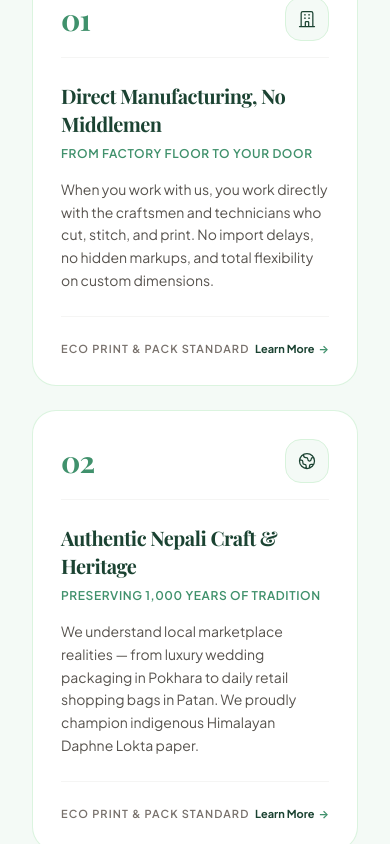
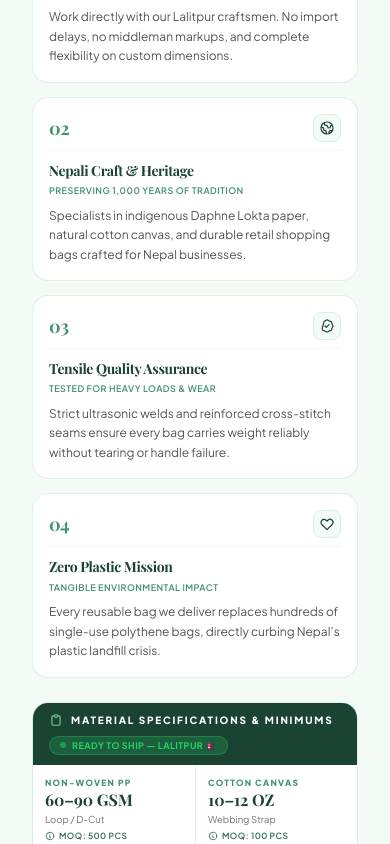
Before and after one commit to kingership321/ecoprintpack, a Next.js app: page / in a window 390 px wide. Shown: the part 5700-6544 px from the top of the page. Built offline with nearby package versions, Linux system fonts and the light colour scheme; a web font is replaced by a local one.

Commit message:
Streamline WhyChooseUs section into a concise, compact single-row responsive layout

```diff
--- a/components/sections/WhyChooseUs.tsx
+++ b/components/sections/WhyChooseUs.tsx
@@ -4,45 +4,45 @@
 const reasons = [
   {
     index: '01',
-    title: 'Direct Manufacturing, No Middlemen',
-    subtitle: 'From Factory Floor to Your Door',
-    description: 'When you work with us, you work directly with the craftsmen and technicians who cut, stitch, and print. No import delays, no hidden markups, and total flexibility on custom dimensions.',
+    title: 'Direct Manufacturing',
+    subtitle: 'From Factory Floor to Door',
+    description: 'Work directly with our Lalitpur craftsmen. No import delays, no middleman markups, and complete flexibility on custom dimensions.',
     icon: (
-      <svg className="w-5 h-5" fill="none" stroke="currentColor" viewBox="0 0 24 24">
-        <path strokeLinecap="round" strokeLinejoin="round" strokeWidth={1.5} d="M19 21V5a2 2 0 00-2-2H7a2 2 0 00-2 2v16m14 0h2m-2 0h-5m-9 0H3m2 0h5M9 7h1m-1 4h1m4-4h1m-1 4h1m-5 10v-5a1 1 0 011-1h2a1 1 0 011 1v5m-4 0h4" />
+      <svg className="w-4 h-4" fill="none" stroke="currentColor" viewBox="0 0 24 24">
+        <path strokeLinecap="round" strokeLinejoin="round" strokeWidth={1.8} d="M19 21V5a2 2 0 00-2-2H7a2 2 0 00-2 2v16m14 0h2m-2 0h-5m-9 0H3m2 0h5M9 7h1m-1 4h1m4-4h1m-1 4h1m-5 10v-5a1 1 0 011-1h2a1 1 0 011 1v5m-4 0h4" />
       </svg>
     ),
   },
   {
     index: '02',
-    title: 'Authentic Nepali Craft & Heritage',
+    title: 'Nepali Craft & Heritage',
     subtitle: 'Preserving 1,000 Years of Tradition',
-    description: 'We understand local marketplace realities — from luxury wedding packaging in Pokhara to daily retail shopping bags in Patan. We proudly champion indigenous Himalayan Daphne Lokta paper.',
+    description: 'Specialists in indigenous Daphne Lokta paper, natural cotton canvas, and durable retail shopping bags crafted for Nepal businesses.',
     icon: (
-      <svg className="w-5 h-5" fill="none" stroke="currentColor" viewBox="0 0 24 24">
-        <path strokeLinecap="round" strokeLinejoin="round" strokeWidth={1.5} d="M3.055 11H5a2 2 0 012 2v1a2 2 0 002 2 2 2 0 012 2v2.945M8 3.935V5.5A2.5 2.5 0 0010.5 8h.5a2 2 0 012 2 2 2 0 104 0 2 2 0 012-2h1.064M15 20.488V18a2 2 0 012-2h3.064M21 12a9 9 0 11-18 0 9 9 0 0118 0z" />
+      <svg className="w-4 h-4" fill="none" stroke="currentColor" viewBox="0 0 24 24">
+        <path strokeLinecap="round" strokeLinejoin="round" strokeWidth={1.8} d="M3.055 11H5a2 2 0 012 2v1a2 2 0 002 2 2 2 0 012 2v2.945M8 3.935V5.5A2.5 2.5 0 0010.5 8h.5a2 2 0 012 2 2 2 0 104 0 2 2 0 012-2h1.064M15 20.488V18a2 2 0 012-2h3.064M21 12a9 9 0 11-18 0 9 9 0 0118 0z" />
       </svg>
     ),
   },
   {
     index: '03',
-    title: 'Uncompromising Tensile Quality',
-    subtitle: 'Tested for Weight, Tear & Wear',
-    description: 'Your brand name travels on that bag. If a handle rips or ink rubs off, your reputation suffers. We enforce strict ultrasonic weld and reinforced cross-stitch quality benchmarks on every run.',
+    title: 'Tensile Quality Assurance',
+    subtitle: 'Tested for Heavy Loads & Wear',
+    description: 'Strict ultrasonic welds and reinforced cross-stitch seams ensure every bag carries weight reliably without tearing or handle failure.',
     icon: (
-      <svg className="w-5 h-5" fill="none" stroke="currentColor" viewBox="0 0 24 24">
-        <path strokeLinecap="round" strokeLinejoin="round" strokeWidth={1.5} d="M9 12l2 2 4-4M7.835 4.697a3.42 3.42 0 001.946-.806 3.42 3.42 0 014.438 0 3.42 3.42 0 001.946.806 3.42 3.42 0 013.138 3.138 3.42 3.42 0 00.806 1.946 3.42 3.42 0 010 4.438 3.42 3.42 0 00-.806 1.946 3.42 3.42 0 01-3.138 3.138 3.42 3.42 0 00-1.946.806 3.42 3.42 0 01-4.438 0 3.42 3.42 0 00-1.946-.806 3.42 3.42 0 01-3.138-3.138 3.42 3.42 0 00-.806-1.946 3.42 3.42 0 010-4.438 3.42 3.42 0 00.806-1.946 3.42 3.42 0 013.138-3.138z" />
+      <svg className="w-4 h-4" fill="none" stroke="currentColor" viewBox="0 0 24 24">
+        <path strokeLinecap="round" strokeLinejoin="round" strokeWidth={1.8} d="M9 12l2 2 4-4M7.835 4.697a3.42 3.42 0 001.946-.806 3.42 3.42 0 014.438 0 3.42 3.42 0 001.946.806 3.42 3.42 0 013.138 3.138 3.42 3.42 0 00.806 1.946 3.42 3.42 0 010 4.438 3.42 3.42 0 00-.806 1.946 3.42 3.42 0 01-3.138 3.138 3.42 3.42 0 00-1.946.806 3.42 3.42 0 01-4.438 0 3.42 3.42 0 00-1.946-.806 3.42 3.42 0 01-3.138-3.138z" />
       </svg>
     ),
   },
   {
     index: '04',
-    title: 'A Tangible Ecological Mission',
-    subtitle: 'Zero Plastic Waste, One Bag at a Time',
-    description: 'Single-use plastic remains Nepal’s most critical visual pollution problem. Every reusable non-woven bag, canvas tote, and biodegradable paper carrier we manufacture eliminates hundreds of plastics from landfills.',
+    title: 'Zero Plastic Mission',
+    subtitle: 'Tangible Environmental Impact',
+    description: 'Every reusable bag we deliver replaces hundreds of single-use polythene bags, directly curbing Nepal’s plastic landfill crisis.',
     icon: (
-      <svg className="w-5 h-5" fill="none" stroke="currentColor" viewBox="0 0 24 24">
-        <path strokeLinecap="round" strokeLinejoin="round" strokeWidth={1.5} d="M4.318 6.318a4.5 4.5 0 000 6.364L12 20.364l7.682-7.682a4.5 4.5 0 00-6.364-6.364L12 7.636l-1.318-1.318a4.5 4.5 0 00-6.364 0z" />
+      <svg className="w-4 h-4" fill="none" stroke="currentColor" viewBox="0 0 24 24">
+        <path strokeLinecap="round" strokeLinejoin="round" strokeWidth={1.8} d="M4.318 6.318a4.5 4.5 0 000 6.364L12 20.364l7.682-7.682a4.5 4.5 0 00-6.364-6.364L12 7.636l-1.318-1.318a4.5 4.5 0 00-6.364 0z" />
       </svg>
     ),
   },
@@ -50,93 +50,85 @@ const reasons = [
 
 export function WhyChooseUs() {
   return (
-    <section className="section-padding bg-brand-linen pt-0 relative">
+    <section className="section-padding bg-brand-linen pt-0 pb-10 sm:pb-12 relative">
       <div className="max-w-7xl mx-auto px-4 sm:px-6 lg:px-8">
 
-        {/* Section Header */}
-        <div className="text-center max-w-3xl mx-auto mb-12 md:mb-16">
-          <div className="editorial-tag mb-3">
+        {/* Section Header - Concise & Elegant */}
+        <div className="text-center max-w-2xl mx-auto mb-6 sm:mb-8">
+          <div className="editorial-tag mb-2">
             <span>Our Distinction</span>
           </div>
-          <h2 className="text-3xl sm:text-4xl md:text-5xl font-serif font-normal text-brand-forest">
+          <h2 className="text-2xl sm:text-3xl md:text-4xl font-serif font-normal text-brand-forest">
             Why Discerning Brands <span className="italic font-serif text-brand-olive">Choose Us</span>
           </h2>
-          <p className="mt-3 text-stone-600 font-sans text-sm sm:text-base leading-relaxed">
-            We don&apos;t just produce packaging; we engineer dependable, eco-conscious brand ambassadors for your business.
+          <p className="mt-2 text-stone-600 font-sans text-xs sm:text-sm leading-relaxed">
+            We engineer dependable, eco-conscious brand packaging directly manufactured for your business.
           </p>
         </div>
 
-        {/* 4 Architectural Indexed Cards */}
-        <div className="grid grid-cols-1 md:grid-cols-2 gap-6 lg:gap-8">
+        {/* Compact 4-Card Responsive Grid (Single line on desktop) */}
+        <div className="grid grid-cols-1 sm:grid-cols-2 lg:grid-cols-4 gap-3.5 sm:gap-4">
           {reasons.map((reason) => (
             <div
               key={reason.index}
-              className="bg-white rounded-3xl p-7 sm:p-9 border border-brand-beige/90 shadow-xs hover:shadow-md hover:border-brand-olive/50 transition-all duration-300 flex flex-col justify-between group"
+              className="bg-white rounded-2xl p-4 sm:p-5 border border-brand-beige/90 shadow-2xs hover:shadow-sm hover:border-brand-olive/40 transition-all duration-300 flex flex-col justify-between group"
             >
               <div>
                 {/* Header row with Index number and icon */}
-                <div className="flex items-center justify-between mb-6 pb-4 border-b border-stone-100">
-                  <span className="font-serif text-3xl sm:text-4xl text-brand-olive font-bold tracking-tight">
+                <div className="flex items-center justify-between mb-2.5 pb-2 border-b border-stone-100">
+                  <span className="font-serif text-lg sm:text-xl text-brand-olive font-bold tracking-tight">
                     {reason.index}
                   </span>
-                  <div className="w-11 h-11 rounded-2xl bg-brand-linen flex items-center justify-center text-brand-forest group-hover:bg-brand-forest group-hover:text-brand-mint transition-colors duration-300 border border-brand-beige">
+                  <div className="w-7 h-7 rounded-lg bg-brand-linen flex items-center justify-center text-brand-forest group-hover:bg-brand-forest group-hover:text-brand-mint transition-colors duration-200 border border-brand-beige">
                     {reason.icon}
                   </div>
                 </div>
 
-                <div className="space-y-2">
-                  <h3 className="font-serif text-xl sm:text-2xl text-brand-forest font-bold group-hover:text-brand-moss transition-colors">
+                <div className="space-y-1">
+                  <h3 className="font-serif text-sm sm:text-base text-brand-forest font-bold leading-snug group-hover:text-brand-moss transition-colors">
                     {reason.title}
                   </h3>
-                  <p className="text-xs font-sans uppercase tracking-wider font-semibold text-brand-olive">
+                  <p className="text-[9px] font-sans uppercase tracking-wider font-semibold text-brand-olive">
                     {reason.subtitle}
                   </p>
-                  <p className="text-stone-600 font-sans text-sm leading-relaxed pt-2">
+                  <p className="text-stone-600 font-sans text-xs leading-relaxed pt-1">
                     {reason.description}
                   </p>
                 </div>
-              </div>
-
-              {/* Bottom Hairline Progress Indicator */}
-              <div className="pt-6 mt-6 border-t border-stone-100 flex items-center justify-between text-[11px] font-sans font-semibold text-stone-400">
-                <span className="uppercase tracking-widest text-stone-500">Eco Print & Pack Standard</span>
-                <span className="text-brand-forest font-bold group-hover:translate-x-1 transition-transform inline-flex items-center">
-                  Learn More <span className="ml-1 text-brand-olive">→</span>
-                </span>
               </div>
             </div>
           ))}
         </div>
 
-        {/* GSM Specification Callout Strip */}
-        <div className="mt-10 rounded-3xl border border-brand-beige bg-white overflow-hidden">
-          <div className="bg-brand-forest px-6 py-3.5 flex items-center justify-between flex-wrap gap-3">
-            <div className="flex items-center gap-2.5">
-              <svg className="w-4 h-4 text-brand-mint" fill="none" stroke="currentColor" viewBox="0 0 24 24">
+        {/* GSM Specification Callout Strip - Compact */}
+        <div className="mt-6 rounded-2xl border border-brand-beige bg-white overflow-hidden shadow-2xs">
+          <div className="bg-brand-forest px-4 sm:px-6 py-2.5 flex items-center justify-between flex-wrap gap-2">
+            <div className="flex items-center gap-2">
+              <svg className="w-3.5 h-3.5 text-brand-mint" fill="none" stroke="currentColor" viewBox="0 0 24 24">
                 <path strokeLinecap="round" strokeLinejoin="round" strokeWidth={2} d="M9 5H7a2 2 0 00-2 2v12a2 2 0 002 2h10a2 2 0 002-2V7a2 2 0 00-2-2h-2M9 5a2 2 0 002 2h2a2 2 0 002-2M9 5a2 2 0 012-2h2a2 2 0 012 2" />
               </svg>
-              <span className="text-[11px] font-sans font-black uppercase tracking-[0.2em] text-white">
+              <span className="text-[10px] font-sans font-black uppercase tracking-[0.18em] text-white">
                 Material Specifications &amp; Minimums
               </span>
             </div>
-            <div className="flex items-center gap-1.5 bg-[#25D366]/20 border border-[#25D366]/30 rounded-full px-3 py-1">
+            <div className="flex items-center gap-1.5 bg-[#25D366]/20 border border-[#25D366]/30 rounded-full px-2.5 py-0.5">
               <span className="w-1.5 h-1.5 rounded-full bg-[#25D366] animate-pulse" />
-              <span className="text-[10px] font-sans font-bold text-[#25D366] uppercase tracking-wider">Ready to Ship — Lalitpur 🇳🇵</span>
+              <span className="text-[9px] font-sans font-bold text-[#25D366] uppercase tracking-wider">Ready to Ship — Lalitpur 🇳🇵</span>
             </div>
           </div>
           <div className="grid grid-cols-2 sm:grid-cols-3 lg:grid-cols-5 divide-x divide-brand-beige/80">
             {[
-              { material: 'Non-Woven PP', gsm: '60–90 GSM', moq: 'MOQ: 500 pcs', handle: 'Loop / Loop-cut' },
-              { material: 'Cotton Canvas', gsm: '10–12 OZ', moq: 'MOQ: 100 pcs', handle: '25mm Web Strap' },
-              { material: 'Lokta Paper', gsm: '40–80 GSM', moq: 'MOQ: 50 pcs', handle: 'Twisted rope' },
+              { material: 'Non-Woven PP', gsm: '60–90 GSM', moq: 'MOQ: 500 pcs', handle: 'Loop / D-Cut' },
+              { material: 'Cotton Canvas', gsm: '10–12 OZ', moq: 'MOQ: 100 pcs', handle: 'Webbing Strap' },
+              { material: 'Lokta Paper', gsm: '40–80 GSM', moq: 'MOQ: 50 pcs', handle: 'Twisted Rope' },
               { material: 'Kraft Paper', gsm: '90–120 GSM', moq: 'MOQ: 100 pcs', handle: 'Twisted / Flat' },
-              { material: 'Garment Cover', gsm: '30–60 GSM', moq: 'MOQ: 200 pcs', handle: 'Full-zip hanger' },
+              { material: 'Garment Cover', gsm: '30–60 GSM', moq: 'MOQ: 200 pcs', handle: 'Full-zip Hanger' },
             ].map((spec) => (
-              <div key={spec.material} className="p-4 sm:p-5 flex flex-col gap-1">
-                <span className="text-[9px] font-sans font-black uppercase tracking-[0.18em] text-brand-olive">{spec.material}</span>
-                <span className="font-serif text-lg font-bold text-brand-forest leading-none">{spec.gsm}</span>
-                <span className="text-[10px] font-sans text-stone-500 mt-0.5">{spec.handle}</span>
-                <span className="text-[9px] font-sans font-semibold text-brand-moss uppercase tracking-wider mt-1 inline-flex items-center gap-1">
+              <div key={spec.material} className="p-3 sm:p-4 flex flex-col gap-0.5">
+                <span className="text-[8.5px] font-sans font-black uppercase tracking-[0.15em] text-brand-olive">{spec.material}</span>
+                <span className="font-serif text-base font-bold text-brand-forest leading-none">{spec.gsm}</span>
+                <span className="text-[9.5px] font-sans text-stone-500 mt-0.5">{spec.handle}</span>
+                <span className="text-[8.5px] font-sans font-semibold text-brand-moss uppercase tracking-wider mt-0.5 inline-flex items-center gap-1">
                   <svg className="w-2.5 h-2.5" fill="none" stroke="currentColor" viewBox="0 0 24 24">
                     <path strokeLinecap="round" strokeLinejoin="round" strokeWidth={2} d="M13 16h-1v-4h-1m1-4h.01M21 12a9 9 0 11-18 0 9 9 0 0118 0z" />
                   </svg>
```
